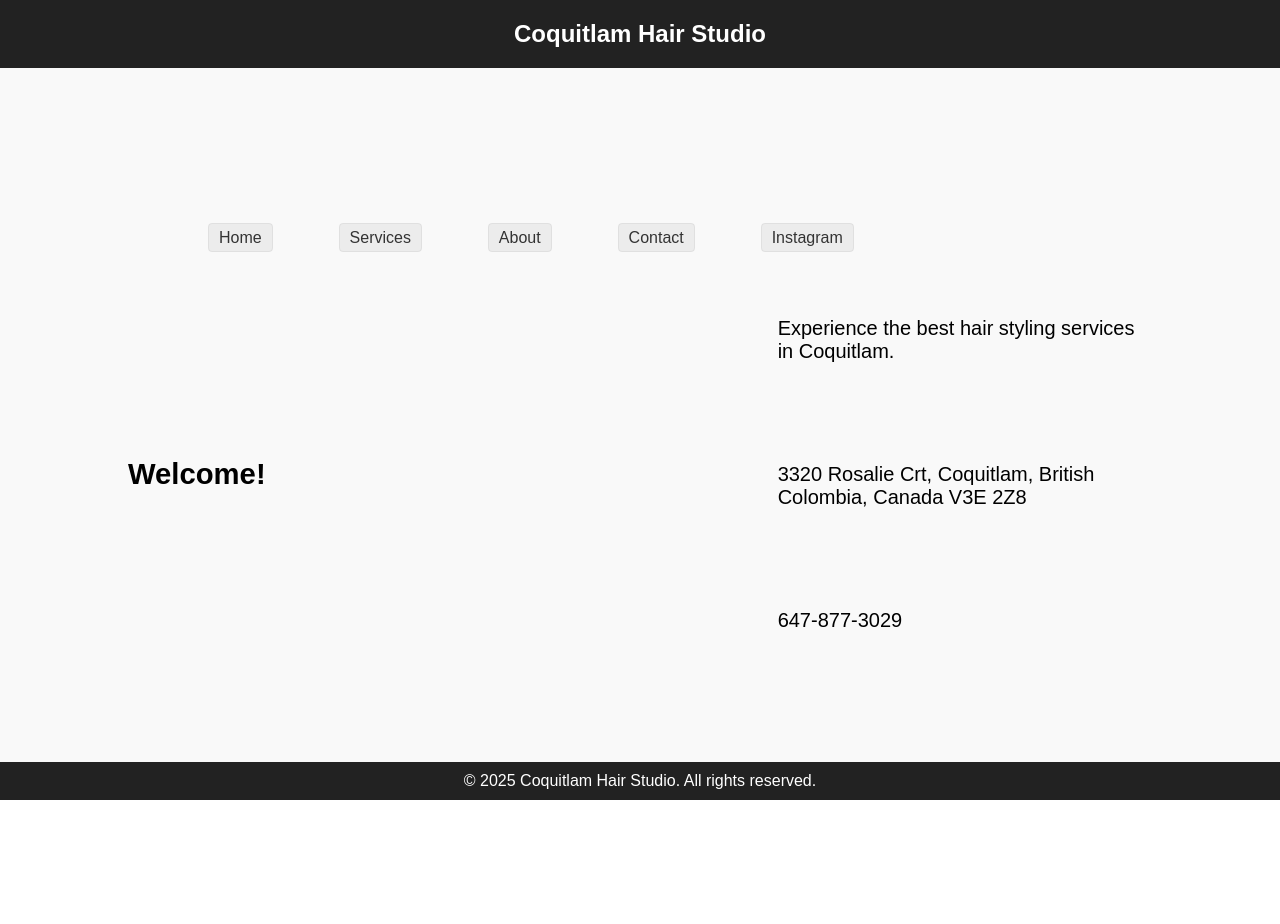
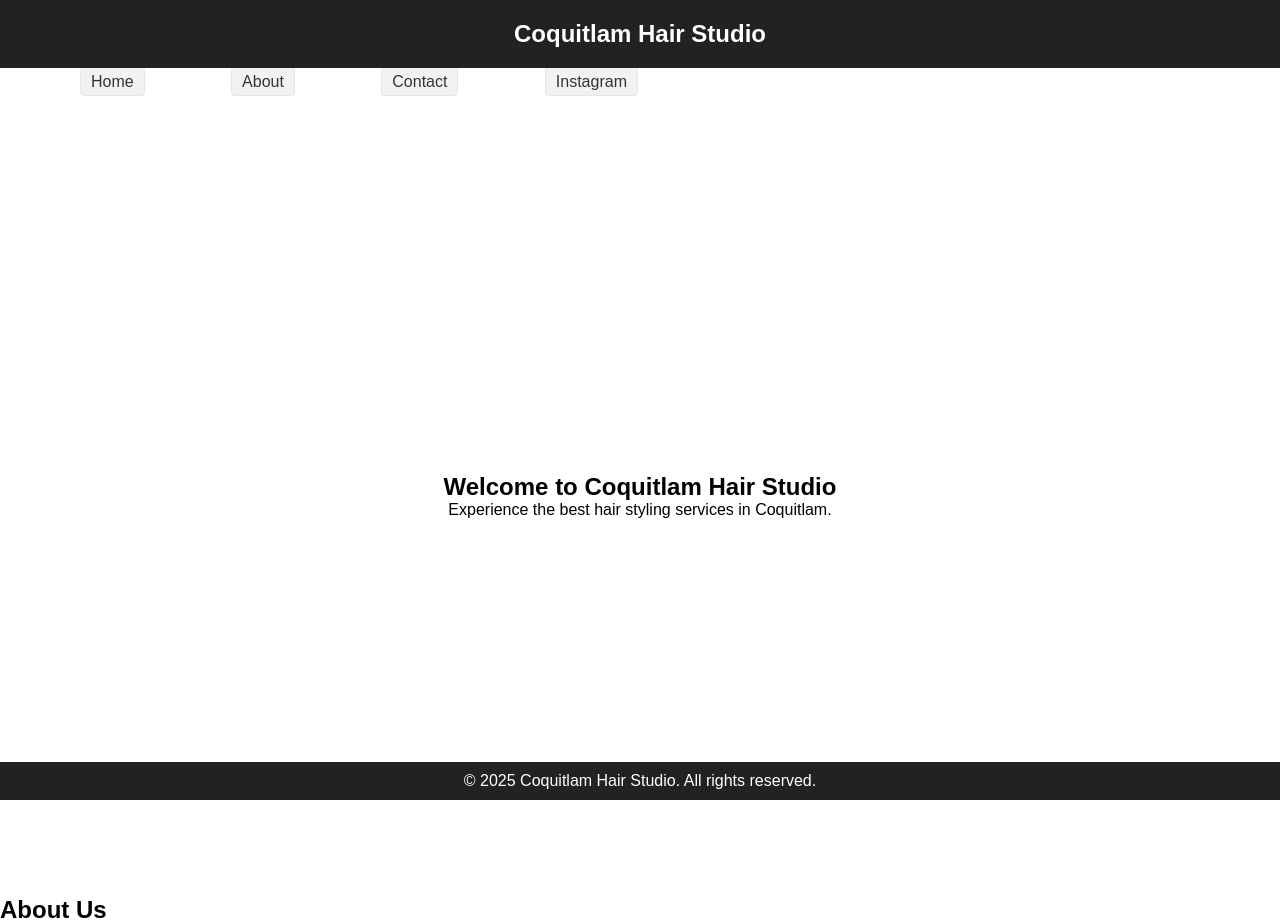
Before and after one commit to NazaninHashemian/coquitlam-hairstudio, a React (Vite) app: page / in a window 1280 px wide. Shown: the top 924 px of the page. Before the commit the page ends 800 px from the top, so only its background shows below. Built offline with nearby package versions, Linux system fonts and the light colour scheme.

Commit message:
Create contact,home, about components

```diff
--- a/src/App.css
+++ b/src/App.css
@@ -1,37 +1,19 @@
-main> p {
-  margin: 30px;
-  font-size: 22px;
+html {
+  scroll-behavior: smooth;
 }
 
-.right {
-  font-size: 20px;
-  display: flex;
-  justify-content: center;
-  flex-direction: column;
-  gap: 100px;
-}
-.left {
-  font-size: 25px;
-  display: flex;
-  justify-content: center;
-  flex-direction: column;
-}
-.sec2 {
-  display: flex;
-  flex-direction: row;
-  gap:50%;
+.site-nav {
+  position: sticky;
+  top: 0;
+  background-color: white;
+  z-index: 1000;
 }
 
-.sec1 {
-  /* border-style: dotted; */
-  margin-bottom: 50px;
+.section {
+  min-height: 100vh;
+  display: flex;
+  flex-direction: column;
+  justify-content: center;
+  align-items: center;
+  padding: 2rem;
 }
-.sec2, .sec1 {
-  width: 80%;
-}
-main{
-  height: 90vh;
-  gap: 15px;
-  flex-direction: column;
-
-}
--- a/src/App.tsx
+++ b/src/App.tsx
@@ -4,28 +4,19 @@ import Header from "./components/Header";
 import Footer from "./components/Footer";
 import "./App.css";
 import NavBar from "./components/NavBar/NavBar";
+import About from "./components/About";
+import Contact from "./components/Contact";
+import Home from "./components/Home";
 
 function App() {
   return (
     <div>
       <Header />
-      <main>
-        <section className="sec1">
-          <NavBar />
-        </section>
+      <NavBar />
 
-        <section className="sec2">
-          <section className="left">
-            <h1>Welcome!</h1>
-          </section>
-
-          <section className="right">
-            <p>Experience the best hair styling services in Coquitlam.</p>
-            <p>3320 Rosalie Crt, Coquitlam, British Colombia, Canada V3E 2Z8</p>
-            <p>647-877-3029</p>
-          </section>
-        </section>
-      </main>
+      <Home />
+      <About />
+      <Contact />
 
       <Footer />
     </div>
--- /dev/null
+++ b/src/components/About.tsx
@@ -0,0 +1,12 @@
+function About() {
+  return (
+    <section id="about" className="about-section">
+      <h2>About Us</h2>
+      <p>Experience the best haircut services in Coquitlam.</p>
+      <p>3320 Rosalie Crt, Coquitlam, British Columbia, Canada V3E 2Z8</p>
+      <p>647-877-3029</p>
+    </section>
+  );
+}
+
+export default About;
--- /dev/null
+++ b/src/components/Contact.tsx
@@ -0,0 +1,10 @@
+function Contact() {
+  return (
+    <section id="contact" className="contact-section">
+      <h2>Contact Us</h2>
+      <button className="book-btn">Book Now</button>
+    </section>
+  );
+}
+
+export default Contact;
--- /dev/null
+++ b/src/components/Home.tsx
@@ -0,0 +1,10 @@
+function Home() {
+  return (
+    <section id="home" className="section">
+      <h1>Welcome to Coquitlam Hair Studio</h1>
+      <p>Experience the best hair styling services in Coquitlam.</p>
+    </section>
+  );
+}
+
+export default Home;
--- a/src/components/NavBar/NavBar.css
+++ b/src/components/NavBar/NavBar.css
@@ -33,5 +33,5 @@
 
   .nav-item a:hover {
     /* background: rgba(0,0,0,0.15); */
-    border:1px solid rgba(0,0,0,0.5);
+    border:1px solid rgba(0,0,0,0.9);
   }
--- a/src/components/NavBar/NavBar.tsx
+++ b/src/components/NavBar/NavBar.tsx
@@ -8,9 +8,9 @@ const NavBar: React.FC = () => {
         <li className="nav-item">
           <a href="#home">Home</a>
         </li>
-        <li className="nav-item">
+        {/* <li className="nav-item">
           <a href="#services">Services</a>
-        </li>
+        </li> */}
         <li className="nav-item">
           <a href="#about">About</a>
         </li>
```
